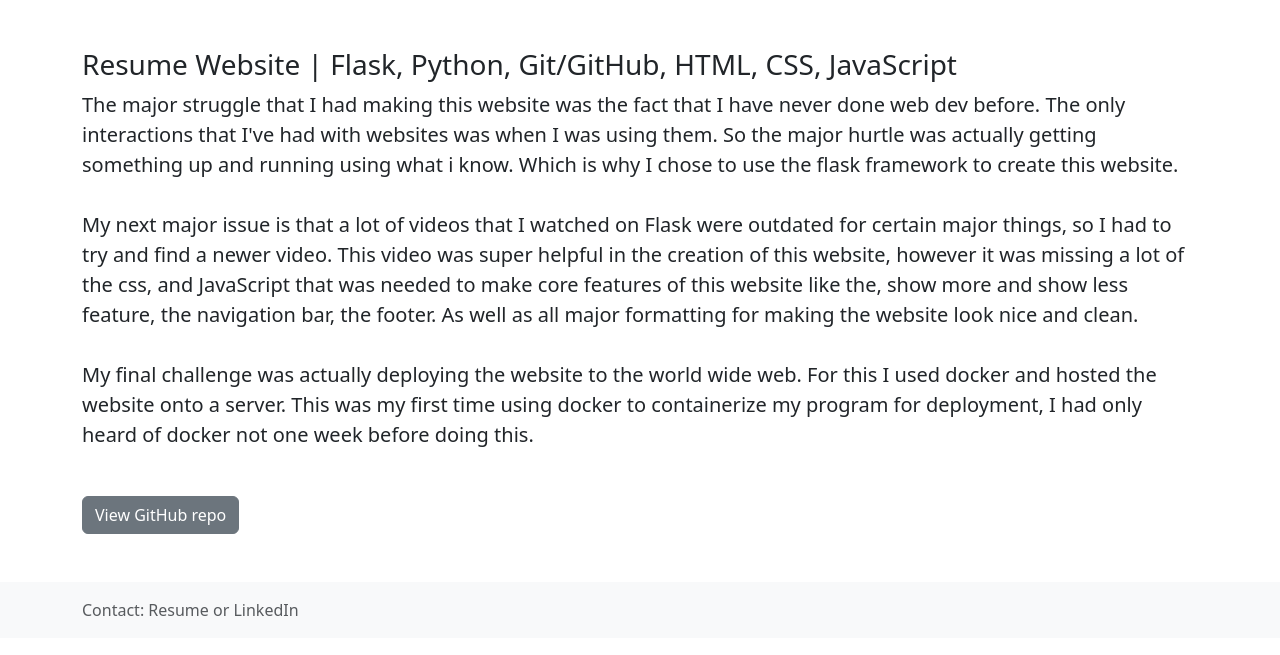
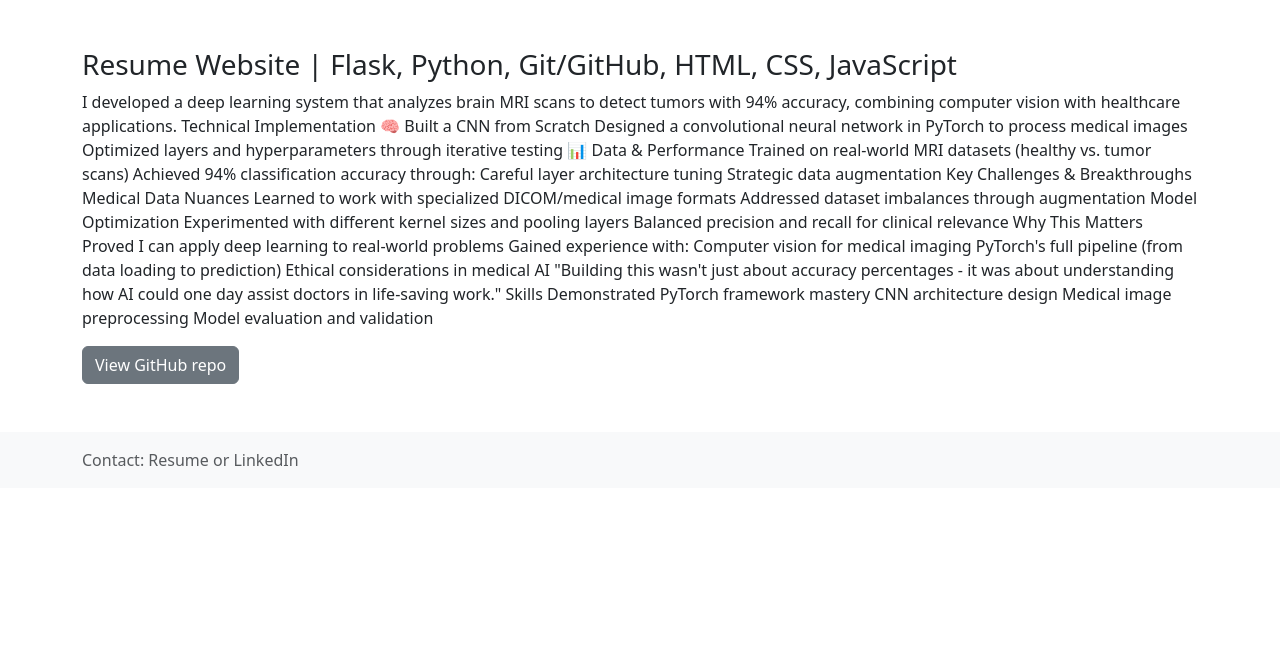
Before and after one commit to XavierLED/resume-website, a Python web app: template blueprint/templates/projects/tumorDetection.html in a window 1280 px wide. Shown: the part 56-711 px from the top of the page. Run offline with Jinja, Linux system fonts and the light colour scheme; the template is opened without the code that fills it, so the values that code supplies are empty.

Commit message:
same as before

```diff
--- a/blueprint/templates/projects/projects.html
+++ b/blueprint/templates/projects/projects.html
@@ -4,6 +4,7 @@
 
 {% block content %}
 <div class="container my-5">
+    <div class="col-lg-8 px-0">
     <h3>Resume Website | Flask, Python, Git/GitHub, HTML, BootStrap, Docker</h3>
 <p class="fs-5">When I decided to build this website, I had zero web development experience. My only interaction with websites? Using them...<a href = "{{ url_for('projects.runWebsite') }}"> Read whole project.</a></p><br><br>
 
@@ -33,6 +34,6 @@ Gained experience in computer vision, neural networks, and real-world medical da
 
 <h3> Wikipedia Scraper | Python, Web Requests </h3>
 <p class="fs-5"> yeyeyeyeyeye<a href="{{ url_for('projects.runWikiScraper') }}">Read whole project</a></p><br><br>
-
+</div>
 </div>
 {% endblock %}
--- a/blueprint/templates/projects/tumorDetection.html
+++ b/blueprint/templates/projects/tumorDetection.html
@@ -4,11 +4,35 @@
 {% block content %}
 <div class="container my-5">
     <h3>Resume Website | Flask, Python, Git/GitHub, HTML, CSS, JavaScript</h3>
-    <p class="fs-5">The major struggle that I had making this website was the fact that I have never done web dev before. The only interactions that I've had with websites was when I was using them. So the major hurtle was actually getting something up and running using what i know. Which is why I chose to use the flask framework to create this website. <br><br>
-
-My next major issue is that a lot of videos that I watched on Flask were outdated for certain major things, so I had to try and find a newer video. This video was super helpful in the creation of this website, however it was missing a lot of the css, and JavaScript that was needed to make core features of this website like the, show more and show less feature, the navigation bar, the footer. As well as all major formatting for making the website look nice and clean.<br><br>
-
-My final challenge was actually deploying the website to the world wide web. For this I used docker and hosted the website onto a server. This was my first time using docker to containerize my program for deployment, I had only heard of docker not one week before doing this.<br><br>
+    <p>I developed a deep learning system that analyzes brain MRI scans to detect tumors with 94% accuracy, combining computer vision with healthcare applications.
+Technical Implementation
+🧠 Built a CNN from Scratch
+Designed a convolutional neural network in PyTorch to process medical images
+Optimized layers and hyperparameters through iterative testing
+📊 Data & Performance
+Trained on real-world MRI datasets (healthy vs. tumor scans)
+Achieved 94% classification accuracy through:
+Careful layer architecture tuning
+Strategic data augmentation
+Key Challenges & Breakthroughs
+Medical Data Nuances
+Learned to work with specialized DICOM/medical image formats
+Addressed dataset imbalances through augmentation
+Model Optimization
+Experimented with different kernel sizes and pooling layers
+Balanced precision and recall for clinical relevance
+Why This Matters
+Proved I can apply deep learning to real-world problems
+Gained experience with:
+Computer vision for medical imaging
+PyTorch's full pipeline (from data loading to prediction)
+Ethical considerations in medical AI
+"Building this wasn't just about accuracy percentages - it was about understanding how AI could one day assist doctors in life-saving work."
+Skills Demonstrated
+PyTorch framework mastery
+CNN architecture design
+Medical image preprocessing
+Model evaluation and validation
 </p>
             <a href="https://github.com/XavierLED/tumor-detector" class="btn btn-secondary">View GitHub repo</a>
 
```
Also changed, not shown: blueprint/templates/projects/goTodo.html (+17 -4 lines), blueprint/templates/projects/tikTakToe.html (+19 -5 lines), blueprint/templates/projects/wikiScraper.html (+14 -5 lines).
